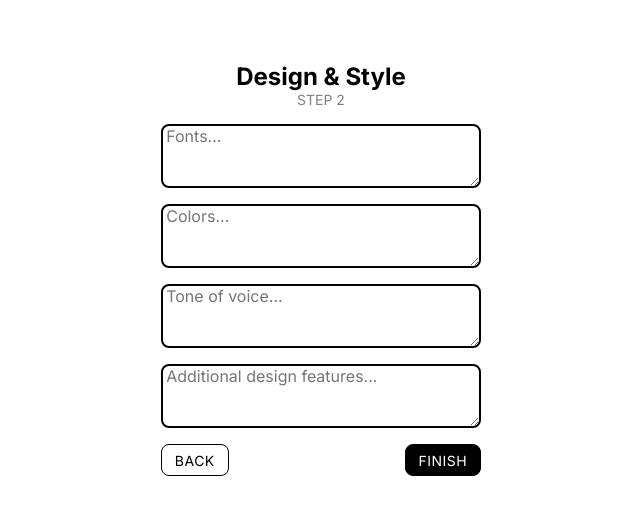
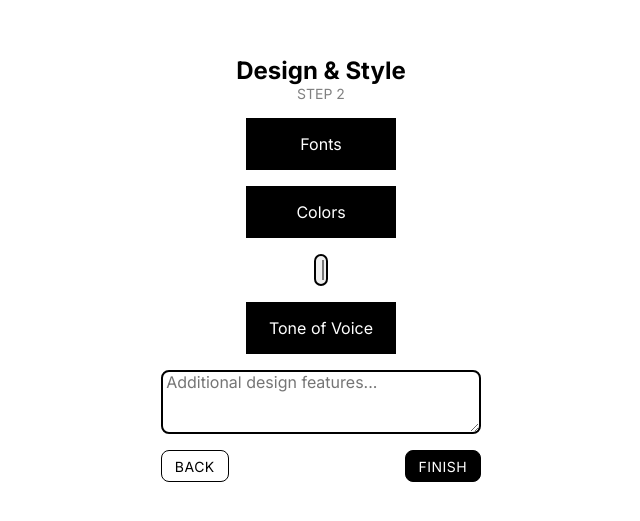
Before and after one commit to interval-pro/p4-app, an Angular app: page /form/step-2 in a window 1280 px wide. Shown: the part 131-652 px from the top of the page, without its empty margins (319-959 px from the left). Built offline with nearby package versions, Linux system fonts and the light colour scheme.

Commit message:
Added dropdown buttons for design form

```diff
--- a/src/app/components/design-form/design-form.component.html
+++ b/src/app/components/design-form/design-form.component.html
@@ -3,26 +3,42 @@
   <p id="step">Step 2</p>
 
   <form [formGroup]="designForm">
-    <textarea
-      id="fonts"
-      type="text"
-      formControlName="fonts"
-      placeholder="Fonts..."
-    ></textarea>
 
-    <textarea
-      id="colors"
-      type="text"
-      formControlName="colors"
-      placeholder="Colors..."
-    ></textarea>
+    <div class="dropdown">
+      <button class="dropbtn">Fonts</button>
+      <div class="dropdown-content">
+        <button>Serif</button>
+        <button>Sans Serif</button>
+        <button>Monospace</button>
+        <button>Jungle Fever</button>
+      </div>
+    </div>
 
-    <textarea
-      id="toneOfVoice"
-      type="text"
-      formControlName="toneOfVoice"
-      placeholder="Tone of voice..."
-    ></textarea>
+    <div class="dropdown">
+      <button class="dropbtn">Colors</button>
+      <div class="dropdown-content">
+        <button (click)="onClick()">Primary</button>
+        <button (click)="onClick()">Secondary</button>
+        <button (click)="onClick()">Accent</button>
+      </div>
+    </div>
+
+    <div class="color-picker">
+      <label for="colorPicker"><i class='bx bx-palette'></i>
+        </label>
+      <input type="color" value="#1dbbce" id="colorPicker">
+    </div>
+
+    <div class="dropdown">
+      <button class="dropbtn">Tone of Voice</button>
+      <div class="dropdown-content">
+        <button>Friendly</button>
+        <button>Humorous</button>
+        <button>Formal</button>
+        <button>Assertive</button>
+        <button>Professional</button>
+      </div>
+    </div>
 
     <textarea
       id="additionalDesignFeatures"
--- a/src/app/components/design-form/design-form.component.scss
+++ b/src/app/components/design-form/design-form.component.scss
@@ -47,3 +47,49 @@ textarea {
   display: flex;
   justify-content: space-between;
 }
+
+
+
+ /* Dropdown Button (Fonts)*/
+ .dropbtn {
+  background-color: $primary;
+  color: $on-primary;
+  padding: 16px;
+  font-size: 16px;
+  border: none;
+  width: 150px;
+}
+
+/* The container <div> - needed to position the dropdown content */
+.dropdown {
+  position: relative;
+  display: inline-block;
+}
+
+/* Dropdown Content (Hidden by Default) */
+.dropdown-content {
+  display: none;
+  position: absolute;
+  background-color: #f1f1f1;
+  min-width: 150px;
+  box-shadow: 0px 8px 16px 0px rgba(0,0,0,0.2);
+  z-index: 1;
+}
+
+/* Links inside the dropdown */
+.dropdown-content button {
+  color: $primary;
+  padding: 12px 16px;
+  text-decoration: none;
+  display: block;
+  width: 100%;
+}
+
+/* Change color of dropdown links on hover */
+.dropdown-content a:hover {background-color: #ddd;}
+
+/* Show the dropdown menu on hover */
+.dropdown:hover .dropdown-content {display: block;}
+
+/* Change the background color of the dropdown button when the dropdown content is shown */
+.dropdown:hover .dropbtn {background-color: $primary;}
--- a/src/app/components/design-form/design-form.component.ts
+++ b/src/app/components/design-form/design-form.component.ts
@@ -45,4 +45,8 @@ export class DesignFormComponent implements OnInit {
     this.fs.updateCompanyData(this.designForm.value);
     this.router.navigateByUrl('/result');
   }
+
+  onClick(): void {
+    console.log('button clicked');
+  }
 }
```
